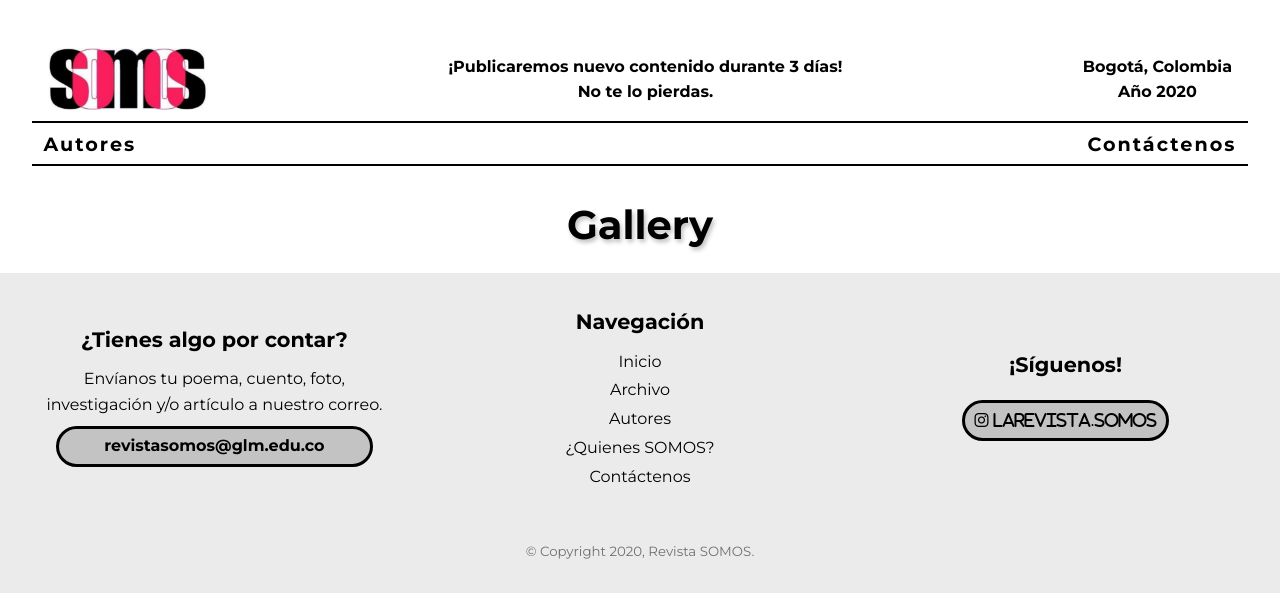
After one commit to jbbenavidesr/larevistasomos, a Django app: page /galeria/ in a window 1280 px wide. The commit adds this page. Shown: the top 593 px of the page. Run offline with Django 3.2, Linux system fonts and the light colour scheme; data that the repository does not hold is empty; parts of the project's set-up code (start-up, migrations or seed data) failed here and were passed over; some libraries are stand-ins or nearby versions.

Commit message:
Everything in gallery

```diff
--- a/gallery/models.py
+++ b/gallery/models.py
@@ -18,3 +18,7 @@ class Gallery(models.Model):
     image = models.ImageField("Foto", upload_to=path)
 
     status = models.IntegerField("Estado", choices=STATUS, default = 1)
+
+    class Meta:
+        verbose_name = 'Imagen'
+        verbose_name_plural = 'Imagenes'
--- a/gallery/templates/gallery/carrousel.html
+++ b/gallery/templates/gallery/carrousel.html
@@ -1,5 +1,5 @@
 <div class="gallery">
-    <h2 class="gallery-title">Galería</h2>
+    <a href="{% url 'gallery:gallery' %}"><h2 class="gallery-title">Galería</h2></a>
     <div class="carousel js-flickity"
         data-flickity-options='{ "wrapAround": true }'>
         {% for photo in gallery %}
--- /dev/null
+++ b/gallery/templates/gallery/gallery.html
@@ -0,0 +1,23 @@
+{% extends 'base.html' %}
+
+{% block title %}
+Galería | Revista SOMOS
+{% endblock title %}
+
+{% block before %}
+<h1 class="gallery-title">Gallery</h1>
+{% endblock before %}
+
+{% block content %}
+<div class="gallery-grid">
+    {% for photo in object_list %}
+  <div class="gallery-grid__item">
+    <a href="{% url 'gallery:image' photo.slug %}">
+        <img class='gallery-grid__img' src='{{ photo.image.url }}' alt=''>
+        <p class="gallery-author">{{ photo.author.name }}</p>
+        <p class="gallery-school">{{ photo.author.school }}</p>
+    </a>
+  </div>
+  {% endfor %}
+</div>
+{% endblock content %}
--- /dev/null
+++ b/gallery/urls.py
@@ -0,0 +1,11 @@
+from django.contrib import admin
+from django.urls import path
+
+from .views import GalleryView, ImageView
+
+app_name = "gallery"
+
+urlpatterns = [
+    path('', GalleryView.as_view(), name='gallery'),
+    path('<slug:slug>', ImageView.as_view(), name='image'),
+]
--- a/gallery/views.py
+++ b/gallery/views.py
@@ -1,3 +1,14 @@
-from django.shortcuts import render
+from django.shortcuts import render, get_object_or_404
+from django.views import generic
 
-# Create your views here.
+from .models import Gallery
+
+class GalleryView(generic.ListView):
+    model =  Gallery
+    template_name = "gallery/gallery.html"
+
+class ImageView(generic.DetailView):
+    model = Gallery
+    template_name = "gallery/image.html"
+    slug_field = 'slug'
+    slug_url_kwarg = 'slug'
--- a/larevistasomos/urls.py
+++ b/larevistasomos/urls.py
@@ -1,18 +1,3 @@
-"""larevistasomos URL Configuration
-
-The `urlpatterns` list routes URLs to views. For more information please see:
-    https://docs.djangoproject.com/en/3.0/topics/http/urls/
-Examples:
-Function views
-    1. Add an import:  from my_app import views
-    2. Add a URL to urlpatterns:  path('', views.home, name='home')
-Class-based views
-    1. Add an import:  from other_app.views import Home
-    2. Add a URL to urlpatterns:  path('', Home.as_view(), name='home')
-Including another URLconf
-    1. Import the include() function: from django.urls import include, path
-    2. Add a URL to urlpatterns:  path('blog/', include('blog.urls'))
-"""
 from django.contrib import admin
 from django.urls import path, include
 from django.contrib.staticfiles.urls import staticfiles_urlpatterns
@@ -22,6 +7,7 @@ from django.conf import settings
 urlpatterns = [
     path('admin/', admin.site.urls),
     path('contact/', include('contact.urls')),
+    path('galeria/', include('gallery.urls')),
     path('', include('revista.urls')),
 ]
 
--- a/static/css/style.css
+++ b/static/css/style.css
@@ -357,7 +357,8 @@ footer h3 {
 
 .gallery-title {
     font-size: 2.5rem;
-    text-shadow: 2px 3px 4px rgba(0,0,0,0.25)
+    text-shadow: 2px 3px 4px rgba(0,0,0,0.25);
+    text-align: center;
 }
 
 .gallery-cell.is-selected{
@@ -375,13 +376,52 @@ footer h3 {
     border-radius: .5em;
 }
 
-.gallery-author {
-    font-size: .7rem;
+.gallery-author,
+.gallery-school {
+    font-size: .825rem;
     color: #707070;
     padding-top: .3em;
     text-transform: uppercase;
     font-weight: 700;
     letter-spacing: 1px;
+}
+
+.gallery-school {
+    font-size: .7rem;
+}
+
+.gallery-grid {
+    columns: 5 200px;
+    column-gap: 1.5rem;
+    width: 90%;
+    margin: 0 auto;
+}
+
+.gallery-grid__item {
+    width: 150px;
+    margin: 0 1.5rem 1.5rem 0;
+    display: inline-block;
+    width: 100%;
+    border: solid 2px black;
+    padding: 5px;
+    box-shadow: 5px 5px 5px rgba(0,0,0,0.5);
+    border-radius: 5px;
+    transition: all .25s ease-in-out;
+}
+
+.gallery-grid__item:hover .gallery-grid__img {
+    filter: grayscale(0);
+}
+
+.gallery-grid__item:hover {
+    border-color: coral;
+}
+
+.gallery-grid__img {
+    width: 100%;
+    filter: grayscale(100%);
+    border-radius: 5px;
+    transition: all .25s ease-in-out;
 }
 /* Articles */
 
```
Also changed, not shown: gallery/templates/gallery/image.html (added, +42 -0 lines).
